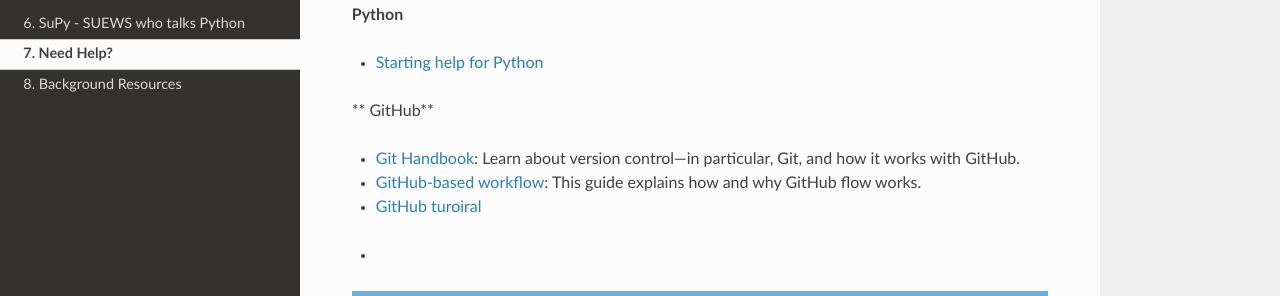
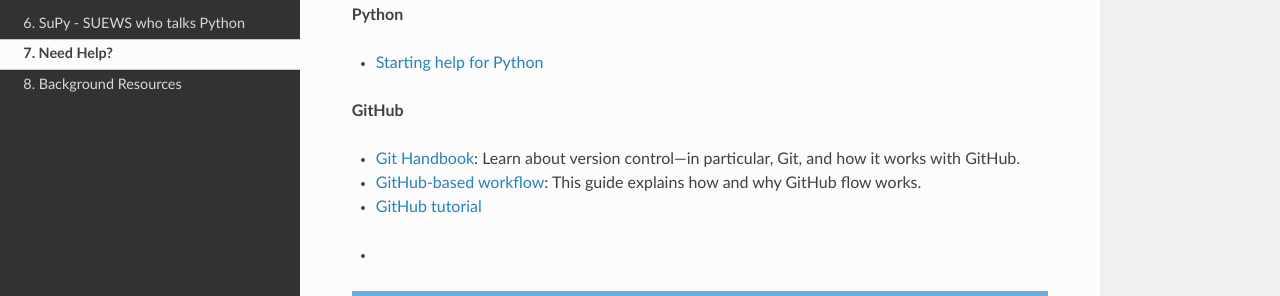
Before and after one commit to Urban-Meteorology-Reading/UMEP-Workshop, a Sphinx documentation site: the page built from source/NeedHelp.rst, in a window 1280 px wide and 900 px high, scrolled down 1182 px. Shown: the part 295-591 px from the top of the window. Built offline with Sphinx 7.4.7 and the Read the Docs theme 2.0.0, drawn with Linux system fonts in a browser that asks for light colours.

Commit message:
Update NeedHelp.rst

```diff
--- a/source/NeedHelp.rst
+++ b/source/NeedHelp.rst
@@ -69,11 +69,11 @@
 - `Starting help for Python <Py1>`
 
 
-** GitHub**
+**GitHub**
 
 - `Git Handbook`_: Learn about version control—in particular, Git, and how it works with GitHub.
 - `GitHub-based workflow`_: This guide explains how and why GitHub flow works.
--  `GitHub turoiral <https://guides.github.com/activities/hello-world/>`__
+-  `GitHub tutorial <https://guides.github.com/activities/hello-world/>`__
 
 
 
```
